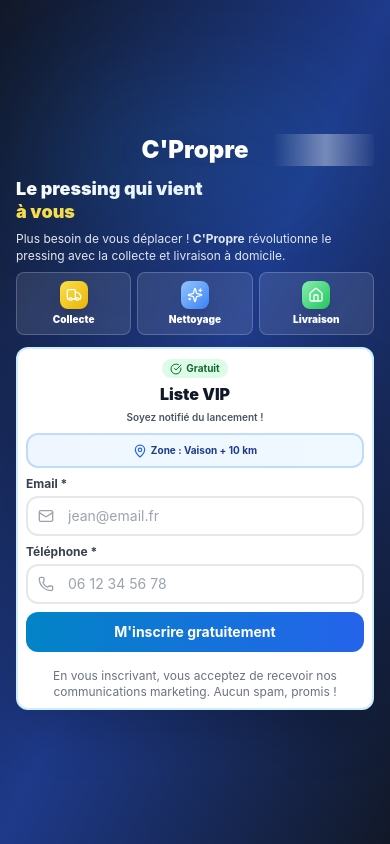
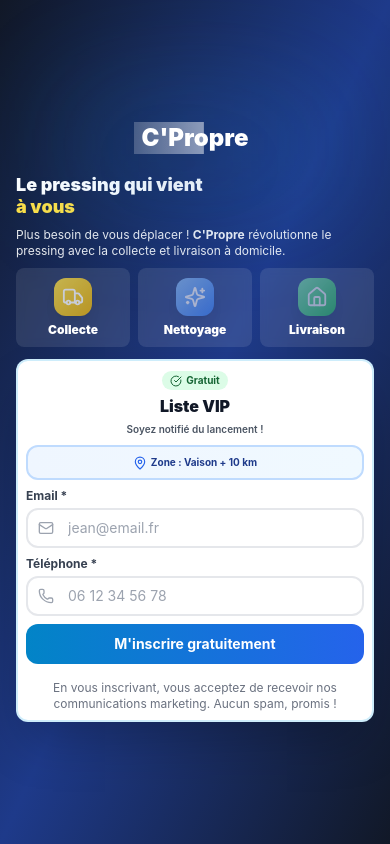
Before and after one commit to zekitml61-maker/cpropre-site, a Next.js app: page /pre-inscription in a window 390 px wide. Built offline with nearby package versions, Linux system fonts and the light colour scheme.

Commit message:
Icones et textes agrandis + animations pulse + K2000 logo optimise + contours supprimes

```diff
--- a/app/pre-inscription/page.tsx
+++ b/app/pre-inscription/page.tsx
@@ -126,12 +126,13 @@ export default function PreInscriptionPage() {
             <div className="w-64 h-24 md:w-96 md:h-32 bg-gradient-to-r from-primary-500/30 via-blue-500/30 to-primary-500/30 blur-3xl animate-pulse"></div>
           </div>
 
-          <h1 className="relative text-2xl sm:text-5xl md:text-6xl lg:text-7xl font-black mb-1 md:mb-4 overflow-hidden">
-            <span className="inline-block text-white drop-shadow-2xl relative">
+          <h1 className="relative text-2xl sm:text-5xl md:text-6xl lg:text-7xl font-black mb-1 md:mb-4">
+            <span className="inline-block text-white drop-shadow-2xl relative overflow-hidden px-2">
               C'Propre
-              {/* Effet K2000 sur le logo */}
-              <span className="absolute inset-0 bg-gradient-to-r from-transparent via-white/40 to-transparent animate-[k2000_2s_linear_infinite]" style={{
-                animation: 'k2000 2s linear infinite'
+              {/* Effet K2000 optimisé sur le logo */}
+              <span className="absolute inset-0 bg-gradient-to-r from-transparent via-white/50 to-transparent w-full h-full" style={{
+                animation: 'k2000 2.5s linear infinite',
+                backgroundSize: '200% 100%'
               }}></span>
             </span>
           </h1>
@@ -150,31 +151,31 @@ export default function PreInscriptionPage() {
                 Plus besoin de vous déplacer ! <strong>C'Propre</strong> révolutionne le pressing avec la collecte et livraison à domicile.
               </p>
 
-              <div className="grid grid-cols-3 gap-1.5 md:space-y-4 md:grid-cols-1">
-                <div className="group flex flex-col items-center gap-1 md:flex-row md:items-start md:gap-4 bg-white/10 backdrop-blur-sm p-2 md:p-4 rounded-lg hover:bg-white/20 transition-all border border-white/20 animate-fadeInUp" style={{ animationDelay: '0.1s', opacity: 0 }}>
-                  <div className="bg-gradient-to-br from-yellow-300 to-yellow-500 p-1.5 md:p-3 rounded-lg shadow-lg group-hover:scale-110 transition-transform">
-                    <Truck className="text-white" size={16} />
+              <div className="grid grid-cols-3 gap-2 md:space-y-4 md:grid-cols-1">
+                <div className="group flex flex-col items-center gap-1.5 md:flex-row md:items-start md:gap-4 bg-white/10 backdrop-blur-sm p-2.5 md:p-4 rounded-lg hover:bg-white/20 transition-all animate-fadeInUp hover:scale-105" style={{ animationDelay: '0.1s', opacity: 0 }}>
+                  <div className="bg-gradient-to-br from-yellow-300 to-yellow-500 p-2 md:p-3 rounded-xl shadow-lg group-hover:scale-110 transition-transform group-hover:rotate-6 animate-pulse">
+                    <Truck className="text-white" size={22} />
                   </div>
                   <div className="text-center md:text-left">
-                    <h3 className="font-black text-[10px] md:text-xl text-white leading-tight">Collecte</h3>
+                    <h3 className="font-black text-xs md:text-xl text-white leading-tight">Collecte</h3>
                   </div>
                 </div>
 
-                <div className="group flex flex-col items-center gap-1 md:flex-row md:items-start md:gap-4 bg-white/10 backdrop-blur-sm p-2 md:p-4 rounded-lg hover:bg-white/20 transition-all border border-white/20 animate-fadeInUp" style={{ animationDelay: '0.2s', opacity: 0 }}>
-                  <div className="bg-gradient-to-br from-blue-300 to-blue-500 p-1.5 md:p-3 rounded-lg shadow-lg group-hover:scale-110 transition-transform">
-                    <Sparkles className="text-white" size={16} />
+                <div className="group flex flex-col items-center gap-1.5 md:flex-row md:items-start md:gap-4 bg-white/10 backdrop-blur-sm p-2.5 md:p-4 rounded-lg hover:bg-white/20 transition-all animate-fadeInUp hover:scale-105" style={{ animationDelay: '0.2s', opacity: 0 }}>
+                  <div className="bg-gradient-to-br from-blue-300 to-blue-500 p-2 md:p-3 rounded-xl shadow-lg group-hover:scale-110 transition-transform group-hover:rotate-6 animate-pulse" style={{ animationDelay: '0.2s' }}>
+                    <Sparkles className="text-white" size={22} />
                   </div>
                   <div className="text-center md:text-left">
-                    <h3 className="font-black text-[10px] md:text-xl text-white leading-tight">Nettoyage</h3>
+                    <h3 className="font-black text-xs md:text-xl text-white leading-tight">Nettoyage</h3>
                   </div>
                 </div>
 
-                <div className="group flex flex-col items-center gap-1 md:flex-row md:items-start md:gap-4 bg-white/10 backdrop-blur-sm p-2 md:p-4 rounded-lg hover:bg-white/20 transition-all border border-white/20 animate-fadeInUp" style={{ animationDelay: '0.3s', opacity: 0 }}>
-                  <div className="bg-gradient-to-br from-green-300 to-green-500 p-1.5 md:p-3 rounded-lg shadow-lg group-hover:scale-110 transition-transform">
-                    <Home className="text-white" size={16} />
+                <div className="group flex flex-col items-center gap-1.5 md:flex-row md:items-start md:gap-4 bg-white/10 backdrop-blur-sm p-2.5 md:p-4 rounded-lg hover:bg-white/20 transition-all animate-fadeInUp hover:scale-105" style={{ animationDelay: '0.3s', opacity: 0 }}>
+                  <div className="bg-gradient-to-br from-green-300 to-green-500 p-2 md:p-3 rounded-xl shadow-lg group-hover:scale-110 transition-transform group-hover:rotate-6 animate-pulse" style={{ animationDelay: '0.4s' }}>
+                    <Home className="text-white" size={22} />
                   </div>
                   <div className="text-center md:text-left">
-                    <h3 className="font-black text-[10px] md:text-xl text-white leading-tight">Livraison</h3>
+                    <h3 className="font-black text-xs md:text-xl text-white leading-tight">Livraison</h3>
                   </div>
                 </div>
               </div>
```
